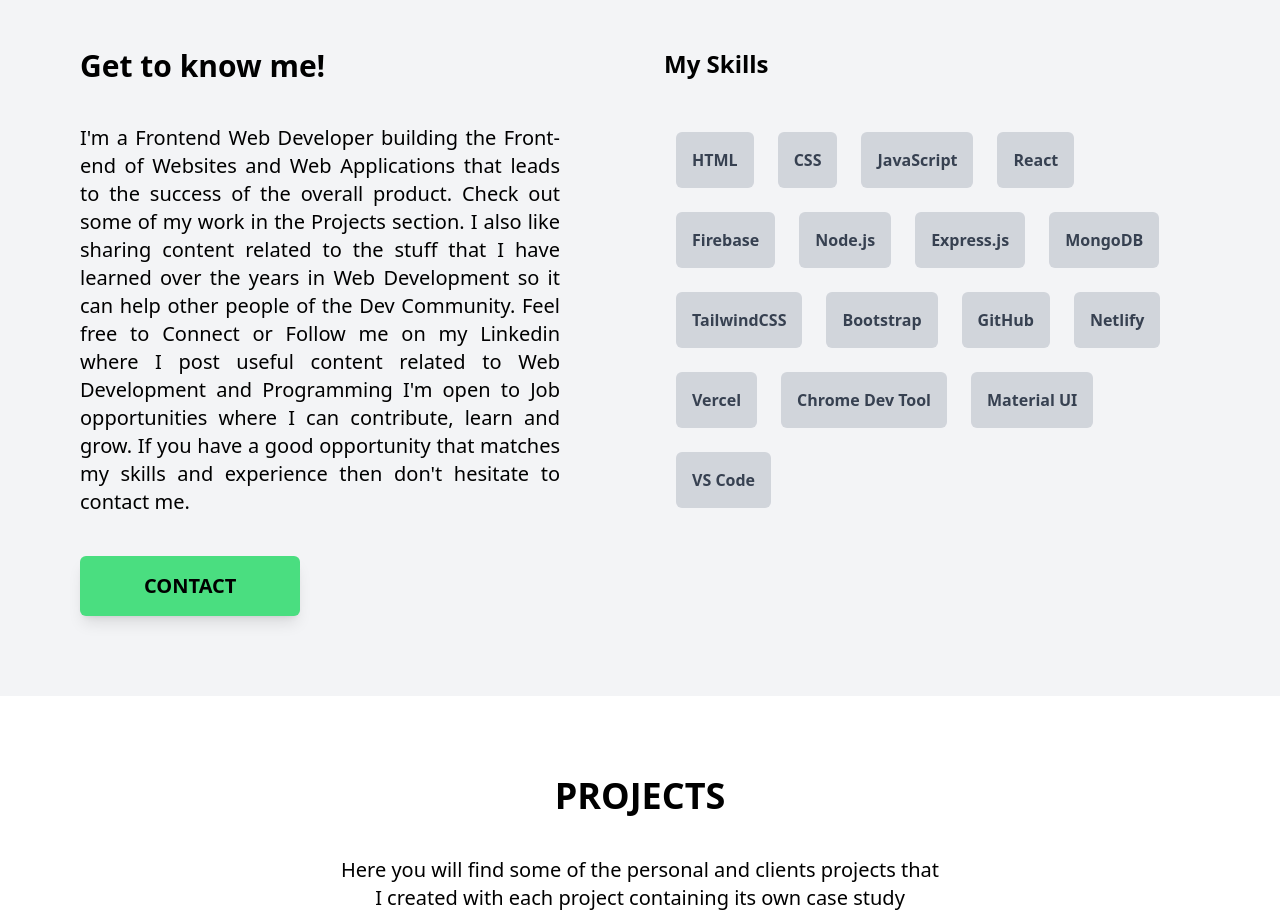
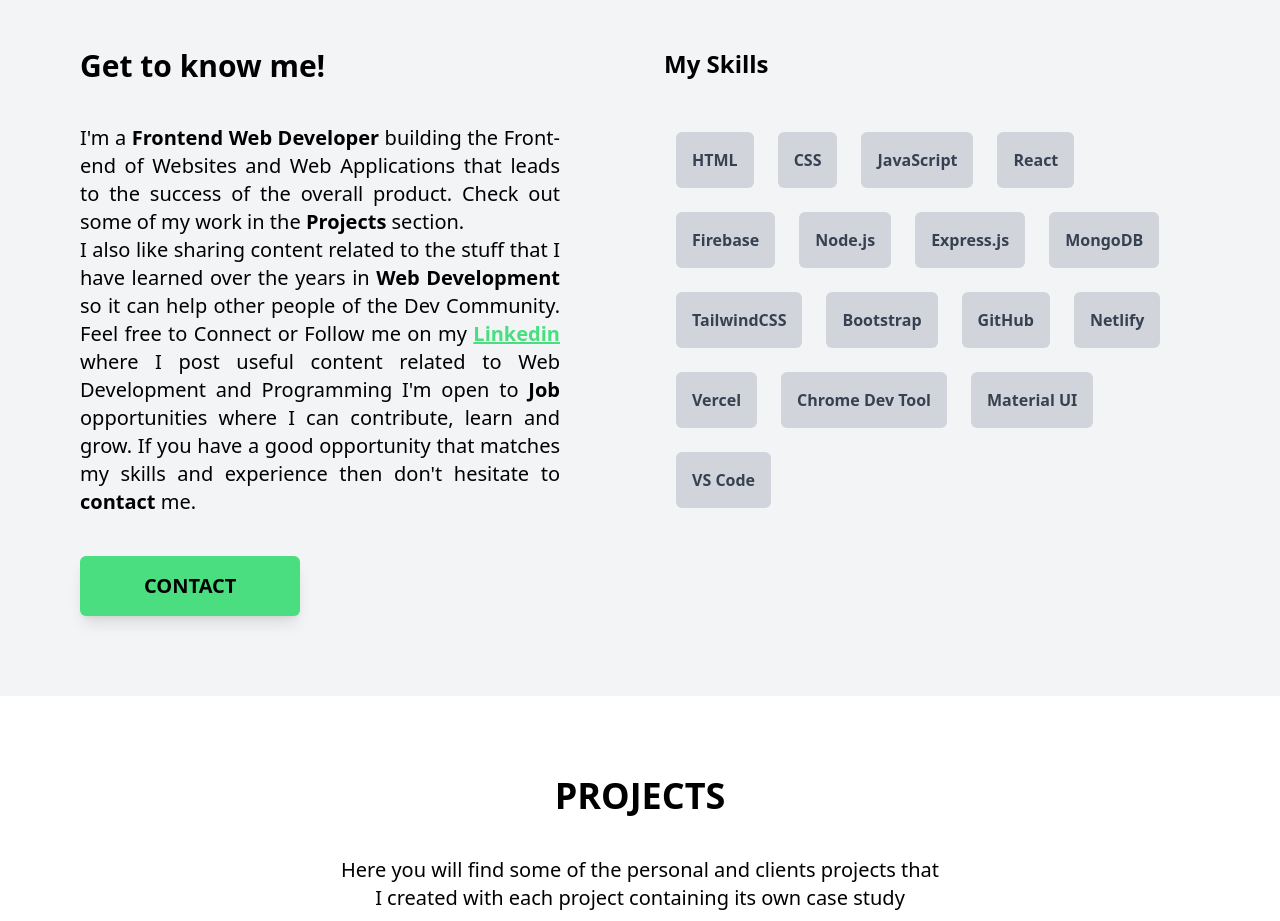
Before and after one commit to tahdiislam/portfolio, a React (Vite) app: page / in a window 1280 px wide. Shown: the part 960-1881 px from the top of the page. Built offline with nearby package versions, Linux system fonts and the light colour scheme.

Commit message:
complete about section

```diff
--- a/src/Component/About/About.jsx
+++ b/src/Component/About/About.jsx
@@ -17,7 +17,7 @@ const skills = [
   "Vercel",
   "Chrome Dev Tool",
   "Material UI",
-  "VS Code"
+  "VS Code",
 ];
 
 const About = () => {
@@ -34,24 +34,42 @@ const About = () => {
         <div className="md:w-1/2 p-8 md:p-20">
           <h3 className="text-3xl font-bold mb-10">Get to know me!</h3>
           <p className="text-xl text-justify mb-10">
-            I'm a Frontend Web Developer building the Front-end of Websites and
-            Web Applications that leads to the success of the overall product.
-            Check out some of my work in the Projects section. I also like
-            sharing content related to the stuff that I have learned over the
-            years in Web Development so it can help other people of the Dev
-            Community. Feel free to Connect or Follow me on my Linkedin where I
-            post useful content related to Web Development and Programming I'm
-            open to Job opportunities where I can contribute, learn and grow. If
-            you have a good opportunity that matches my skills and experience
-            then don't hesitate to contact me.
+            I'm a <span className="font-bold">Frontend Web Developer</span>{" "}
+            building the Front-end of Websites and Web Applications that leads
+            to the success of the overall product. Check out some of my work in
+            the <span className="font-bold">Projects</span> section.
+            <br />I also like sharing content related to the stuff that I have
+            learned over the years in{" "}
+            <span className="font-bold">Web Development</span> so it can help
+            other people of the Dev Community. Feel free to Connect or Follow me
+            on my{" "}
+            <a
+              className="font-bold text-green-400 underline hover:no-underline hover:text-green-500"
+              target="_blank"
+              href="https://www.linkedin.com/in/tahdiislam/"
+            >
+              Linkedin
+            </a>{" "}
+            where I post useful content related to Web Development and
+            Programming I'm open to <span className="font-bold">Job</span>{" "}
+            opportunities where I can contribute, learn and grow. If you have a
+            good opportunity that matches my skills and experience then don't
+            hesitate to <span className="font-bold">contact</span> me.
           </p>
-          <Button style="py-3 px-10">CONTACT</Button>
+          <a href="#contact">
+            <Button style="py-3 px-10">CONTACT</Button>
+          </a>
         </div>
         <div className="px-6 md:w-1/2 md:py-20 md:pr-20">
           <h3 className="text-2xl font-bold mb-10">My Skills</h3>
           <div className="flex flex-wrap">
             {skills.map((skill, i) => (
-              <span key={i} className="p-4 bg-gray-300 m-3 rounded-md text-gray-700 font-semibold">{skill}</span>
+              <span
+                key={i}
+                className="p-4 bg-gray-300 m-3 rounded-md text-gray-700 font-semibold"
+              >
+                {skill}
+              </span>
             ))}
           </div>
         </div>
```
